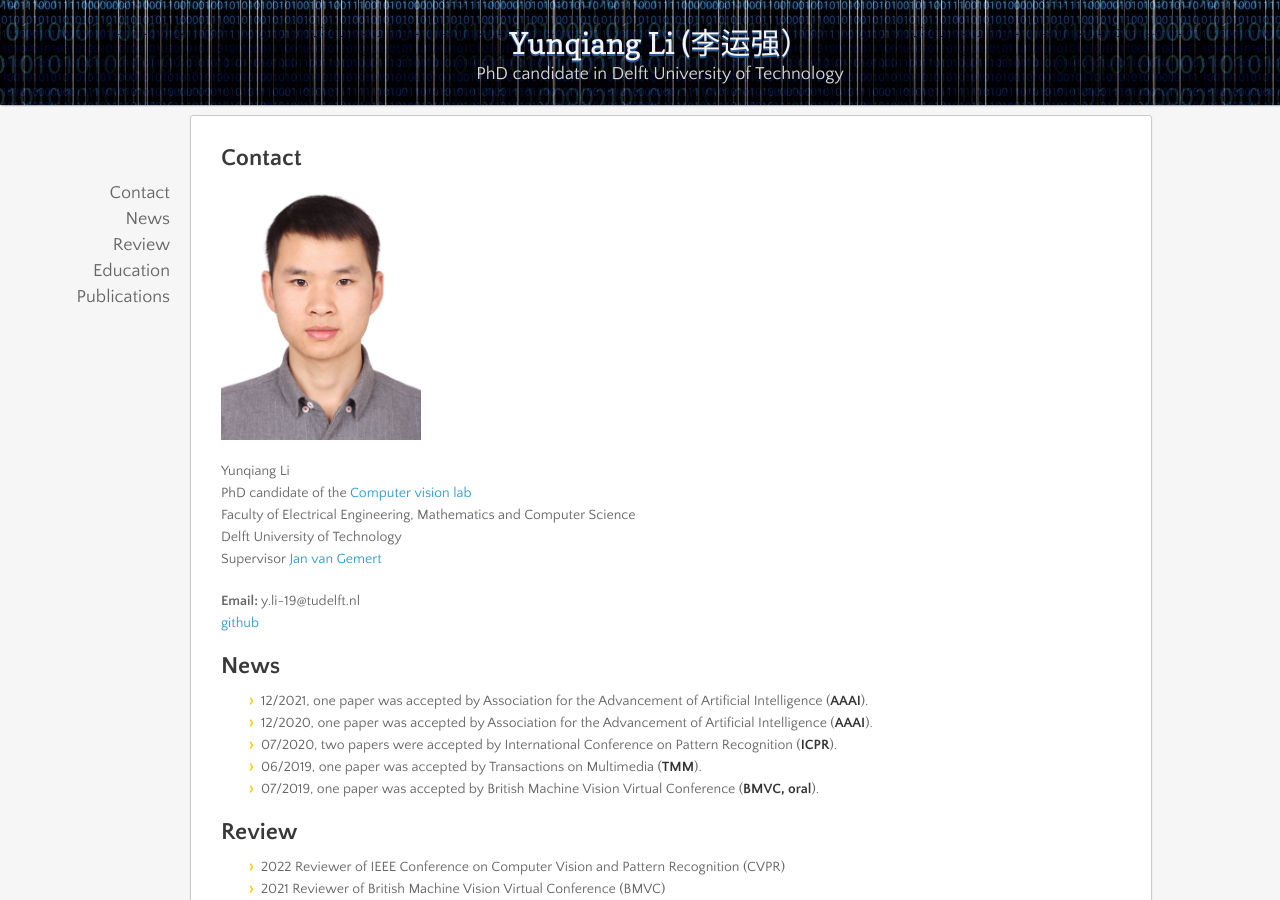
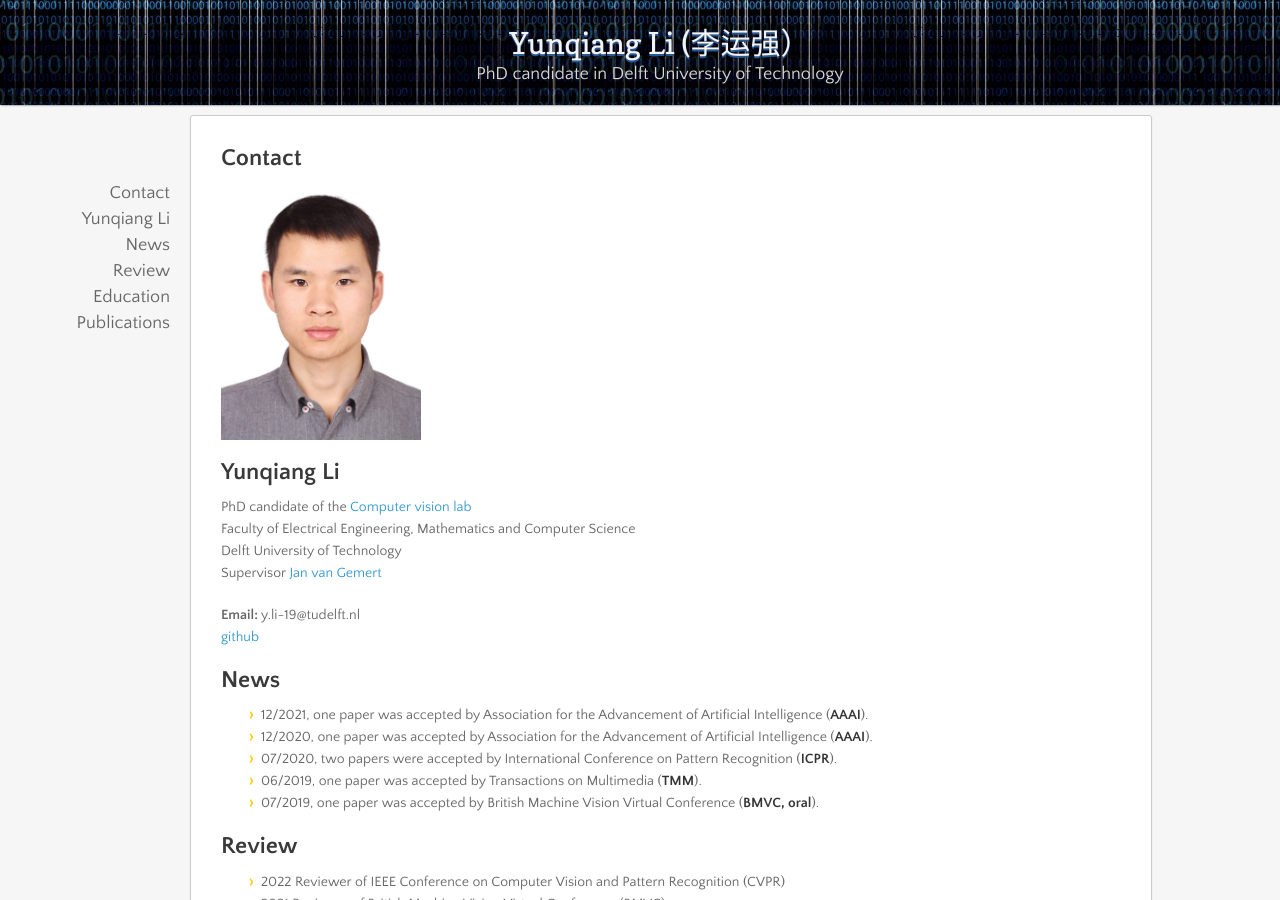
Before and after one commit to liyunqianggyn/liyunqianggyn.github.io, a Jekyll site: the page built from index.md, in a window 1280 px wide and 900 px high. Built offline with Jekyll 4.4.1, drawn with Linux system fonts in a browser that asks for light colours; nearby versions of some CDN libraries; our own code applies the rules of GitHub Pages for plain Markdown files.

Commit message:
Update index.md

```diff
--- a/index.md
+++ b/index.md
@@ -2,7 +2,7 @@
 
 <img align="top" width='200' src="yunqiang3.jpg">
 
-Yunqiang Li <br/>
+## Yunqiang Li <br/>
 PhD candidate of the <a href="http://visionlab.tudelft.nl">Computer vision lab</a><br/>
 Faculty of Electrical Engineering, Mathematics and Computer Science<br/>
 Delft University of Technology<br/>
```
